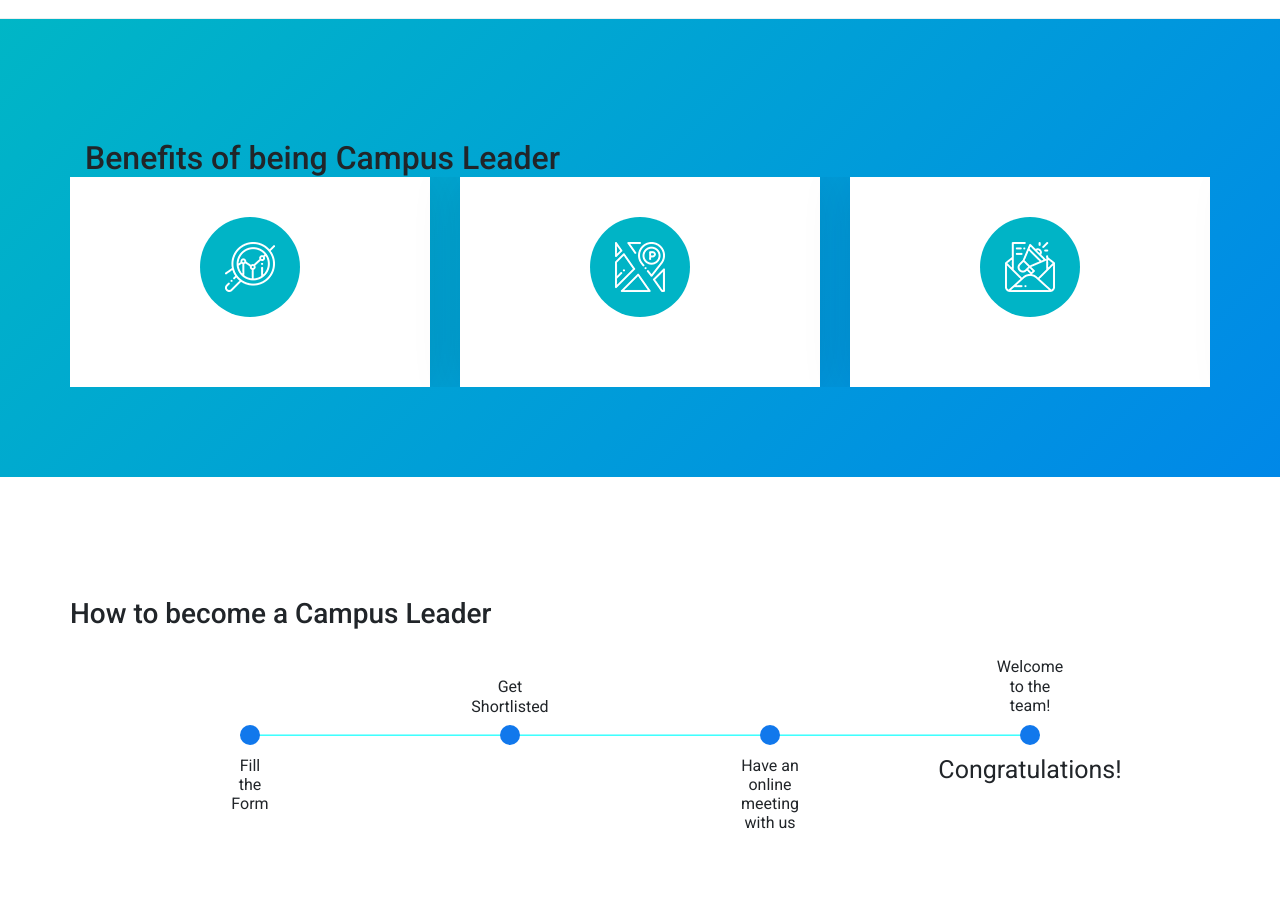
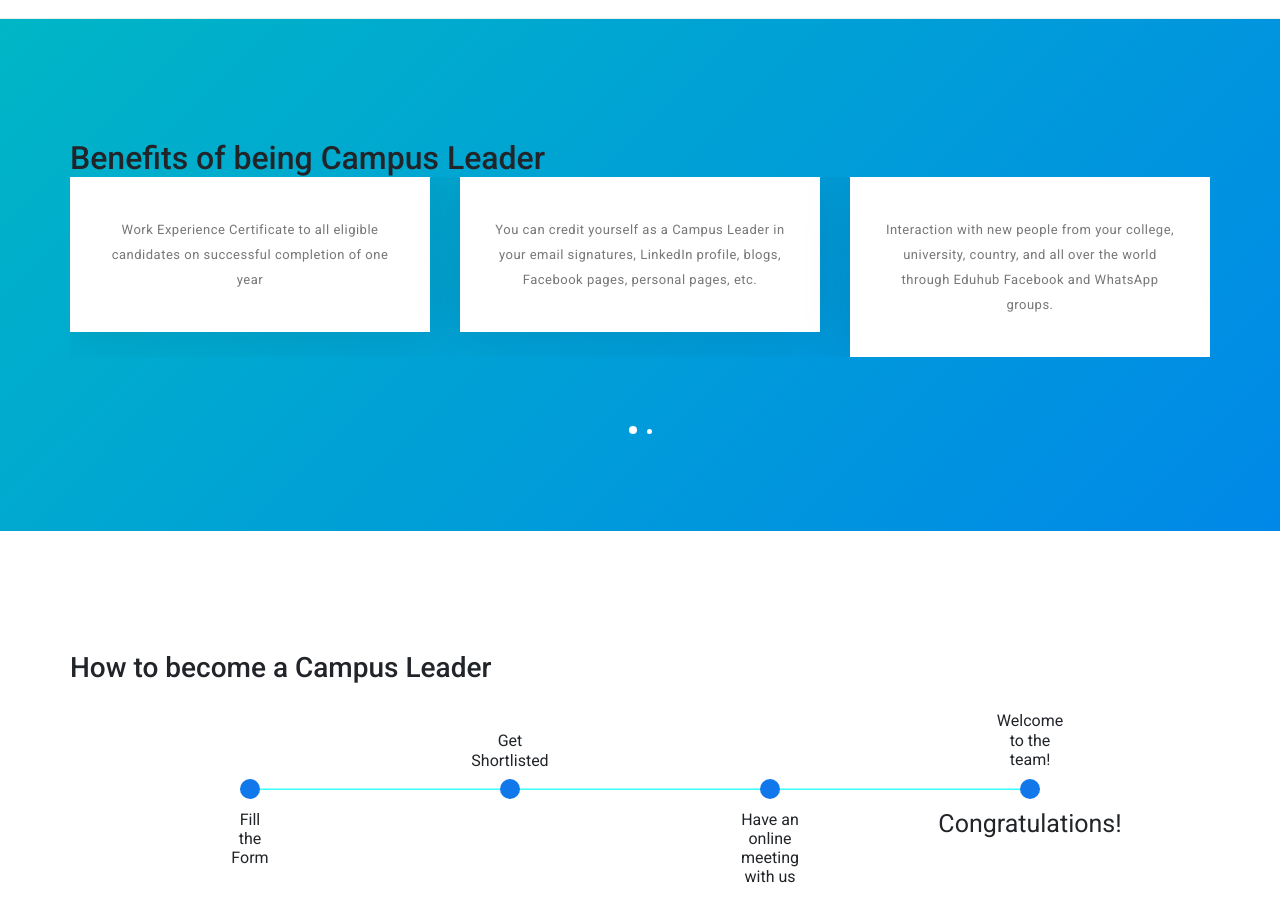
Before and after one commit to Eduhub-Community/Campus-Leader-Page, a plain HTML site: page index.html in a window 1280 px wide. Shown: the part 1080-2001 px from the top of the page. Drawn offline with Linux system fonts and the light colour scheme.

Commit message:
Update index.html

```diff
--- a/index.html
+++ b/index.html
@@ -83,31 +83,39 @@
         </div>
     </section>
 
-    <section class="section" id="services">
+ <section class="section" id="services">
         <div class="container">
-            <h2 >Benefits of being Campus Leader</h2>
+
             <div class="row">
+                <div class="item service-head">
+                    <h2 >Benefits of being Campus Leader</h2>
+                </div>
+
                 <div class="owl-carousel owl-theme">
 
                     <div class="item service-item">
-                        <div class="icons">
-                            <i><img src="assets/images/service-icon-01.png" alt=""></i>
-                        </div>
 
+                        <p>Work Experience Certificate to all eligible candidates on successful completion of one year</p>
 
                     </div>
                     <div class="item service-item">
-                        <div class="icons">
-                            <i><img src="assets/images/service-icon-02.png" alt=""></i>
-                        </div>
 
+                        <p>You can credit yourself as a Campus Leader in your email signatures, LinkedIn profile, blogs, Facebook pages, personal pages, etc.</p>
 
                     </div>
                     <div class="item service-item">
-                        <div class="icons">
-                            <i><img src="assets/images/service-icon-03.png" alt=""></i>
-                        </div>
 
+                       <p> Interaction with new people from your college, university, country, and all over the world through Eduhub Facebook and WhatsApp groups. </p>
+
+                    </div>
+                    <div class="item service-item">
+
+                       <p>  Free study material- courses and guidance from our mentors.</p>
+
+                    </div>
+                    <div class="item service-item">
+
+                       <p>  Free study material- courses and guidance from our mentors.</p>
 
                     </div>
 
```
